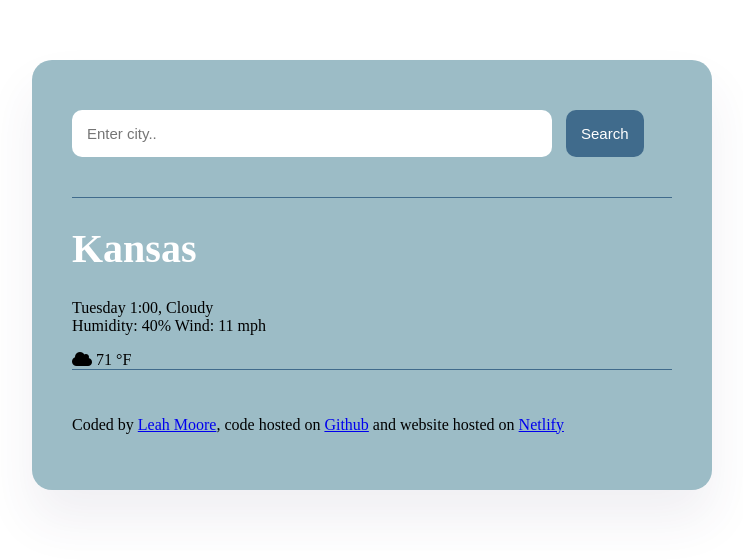
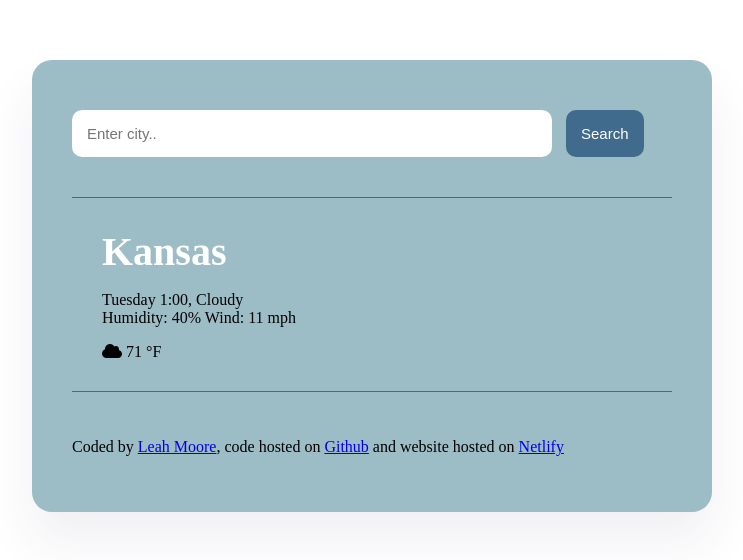
Before and after one commit to LeaBee3002/my-shecodes-plus-project, a plain HTML site: page index.html in a window 1280 px wide. Shown: the whole page, without its empty margins (268-1011 px from the left). Drawn offline with Linux system fonts and the light colour scheme.

Commit message:
Updated css and added padding to the current-weather container

```diff
--- a/src/styles.css
+++ b/src/styles.css
@@ -34,8 +34,12 @@ header {
   border-radius: 10px;
 }
 
+.current-weather {
+  padding: 30px;
+}
 .current-weather h1 {
   color: white;
+  margin: 0;
   font-size: 40px;
 }
 
```
